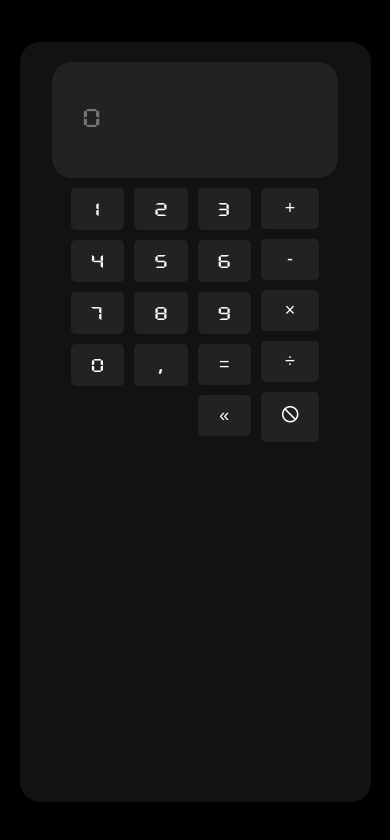
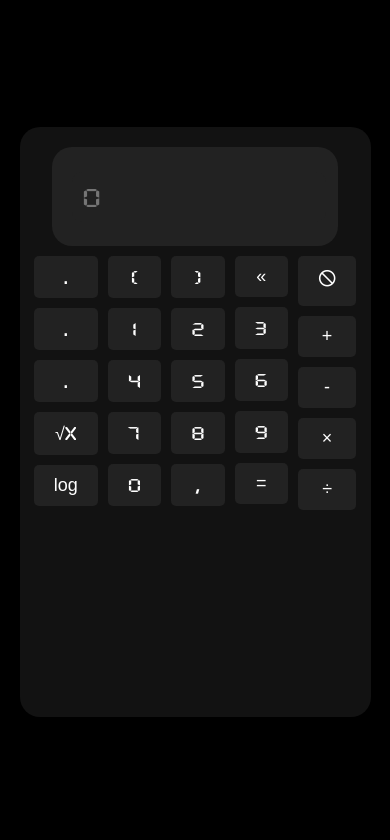
Before and after one commit to andrea-chirillano/Calculator, an Angular app: page / in a window 390 px wide. Shown: the top 840 px of the page. Built offline with nearby package versions, Linux system fonts and the light colour scheme.

Commit message:
Fix: background and enter key

```diff
--- a/src/app/app.module.ts
+++ b/src/app/app.module.ts
@@ -5,13 +5,11 @@ import { AppRoutingModule } from './app-routing.module';
 import { AppComponent } from './app.component';
 import { CalculatorComponent } from './components/calculator/calculator.component';
 import { FormsModule, ReactiveFormsModule } from '@angular/forms';
-import { NumericOperatorInputDirective } from './numeric-operator-input.directive';
 
 @NgModule({
   declarations: [
     AppComponent,
-    CalculatorComponent,
-    NumericOperatorInputDirective
+    CalculatorComponent
   ],
   imports: [
     BrowserModule,
--- a/src/app/components/calculator/calculator.component.css
+++ b/src/app/components/calculator/calculator.component.css
@@ -21,10 +21,17 @@
   flex-direction: column;
   align-items: center;
   background-color: rgb(18, 18, 18);
-  height: 90vh;
-  width: 90vw;
+  height: 62vh;
+  width: 30vw;
   margin: 0;
   border-radius: 20px;
+}
+
+@media screen and (max-width: 1075px) {
+  .calculator {
+    height: 70vh;
+    width: 90vw;
+  }
 }
 
 .operations {
@@ -40,14 +47,14 @@
 }
 
 .rectangle-input {
-  margin-top: 10px;
+  margin-top: 5px;
   border: none;
   background-color: rgb(34, 34, 34);
   color: rgb(0, 255, 0);
   padding: 10px;
   border-radius: 10px;
   outline: none;
-  width: 100%;
+  width: 95%;
   font-size: 25px;
   font-family: "DigifaceWide", sans-serif;
 }
@@ -77,7 +84,7 @@
   font-family: "DigifaceWide", sans-serif;
 }
 
-.digit-button-equal {
+.digit-button-text {
   background-color: rgb(34, 34, 34);
   color: white;
   border: none;
@@ -101,6 +108,6 @@
   transition: background-color 0.3s;
 }
 
-.digit-button:hover, .operator-button:hover, .digit-button-equal:hover {
+.digit-button:hover, .operator-button:hover, .digit-button-text:hover {
   background-color: rgb(53, 53, 53);
 }
--- a/src/app/components/calculator/calculator.component.html
+++ b/src/app/components/calculator/calculator.component.html
@@ -2,35 +2,44 @@
     <div class="calculator">
         <div class="operations">
           <div class="operations-text">
-            <input type="text" class="rectangle-input" placeholder="0" [(ngModel)]="currentOperation" appNumericOperatorInput>
+            <input type="text" class="rectangle-input" placeholder="0" [(ngModel)]="currentOperation" (keyup.enter)="keyEnterResult()">
           </div>
         </div>
         <div class="digits">
           <div class="digit-column">
+            <button class="digit-button" (click)="handleOperatorClick('.')">.</button>
+            <button class="digit-button" (click)="handleOperatorClick('.')">.</button>
+            <button class="digit-button" (click)="handleOperatorClick('.')">.</button>
+            <button class="digit-button" (click)="handleOperatorClick('√x')">√x</button>
+            <button class="digit-button-text" (click)="handleOperatorClick('log')">log</button>
+          </div>
+          <div class="digit-column">
+            <button class="digit-button" (click)="handleOperatorClick('(')">(</button>
             <button class="digit-button" (click)="handleOperatorClick('1')">1</button>
             <button class="digit-button" (click)="handleOperatorClick('4')">4</button>
             <button class="digit-button" (click)="handleOperatorClick('7')">7</button>
             <button class="digit-button" (click)="handleOperatorClick('0')">0</button>
           </div>
           <div class="digit-column">
+            <button class="digit-button" (click)="handleOperatorClick(')')">)</button>
             <button class="digit-button" (click)="handleOperatorClick('2')">2</button>
             <button class="digit-button" (click)="handleOperatorClick('5')">5</button>
             <button class="digit-button" (click)="handleOperatorClick('8')">8</button>
             <button class="digit-button" (click)="handleOperatorClick(',')">,</button>
           </div>
           <div class="digit-column">
+            <button class="digit-button-text" (click)="handleOperatorClick('«')">«</button>
             <button class="digit-button" (click)="handleOperatorClick('3')">3</button>
             <button class="digit-button" (click)="handleOperatorClick('6')">6</button>
             <button class="digit-button" (click)="handleOperatorClick('9')">9</button>
-            <button class="digit-button-equal" (click)="handleOperatorClick('=')">=</button>
-            <button class="operator-button" (click)="handleOperatorClick('«')">«</button>
+            <button class="digit-button-text" (click)="handleOperatorClick('=')">=</button>
           </div>
           <div class="digit-column">
-            <button class="operator-button" (click)="handleOperatorClick('+')">+</button>
-            <button class="operator-button" (click)="handleOperatorClick('-')">-</button>
-            <button class="operator-button" (click)="handleOperatorClick('*')">×</button>
-            <button class="operator-button" (click)="handleOperatorClick('/')">÷</button>
             <button class="operator-button" (click)="handleOperatorClick('🛇')">🛇</button>
+            <button class="digit-button-text" (click)="handleOperatorClick('+')">+</button>
+            <button class="digit-button-text" (click)="handleOperatorClick('-')">-</button>
+            <button class="digit-button-text" (click)="handleOperatorClick('*')">×</button>
+            <button class="digit-button-text" (click)="handleOperatorClick('/')">÷</button>
           </div>
 
         </div>
--- a/src/app/components/calculator/calculator.component.ts
+++ b/src/app/components/calculator/calculator.component.ts
@@ -167,6 +167,10 @@ export class CalculatorComponent {
     return operation.slice(0, -1)
   }
 
+  keyEnterResult() {
+    this.currentOperation = this.result(this.currentOperation);
+  }
+
   result(operation: string): string {
     if (operation == "") {
       return operation
--- a/src/app/numeric-operator-input.directive.ts
+++ /dev/null
@@ -1,50 +0,0 @@
-import { Directive, HostListener, ElementRef } from '@angular/core';
-
-@Directive({
-  selector: '[appNumericOperatorInput]'
-})
-export class NumericOperatorInputDirective {
-  constructor(private el: ElementRef) {}
-
-  @HostListener('input', ['$event']) onInputChange(event: Event): void {
-    const input = event.target as HTMLInputElement;
-    let value = input.value;
-
-    if (!this.isValid(value)) {
-      input.value = this.removeInvalidChars(value);
-    }
-  }
-
-  private isValid(value: string): boolean {
-    if (/[+*/-][0-9]+\.[0-9]+/.test(value)) {
-      return false;
-    }
-
-    if (/([+*/-])\1+/.test(value)) {
-      return false;
-    }
-
-    if (/,+/.test(value)) {
-      return false;
-    }
-
-    if (/^,|,$/.test(value)) {
-      return false;
-    }
-
-    return true;
-  }
-
-  private removeInvalidChars(value: string): string {
-
-    value = value.replace(/([+*/-])\1+/g, '$1');
-
-    value = value.replace(/,+/g, ',');
-
-    value = value.replace(/[^0-9,+*/-]/g, '');
-
-    value = value.replace(/(\d)(?=(?:\d{3})+(?!\d))(?![\.,])/g, '$1,');
-
-    return value;
-  }
-}
```
Also changed, not shown: 1 other file (tests, documents, lock files or other folders).
